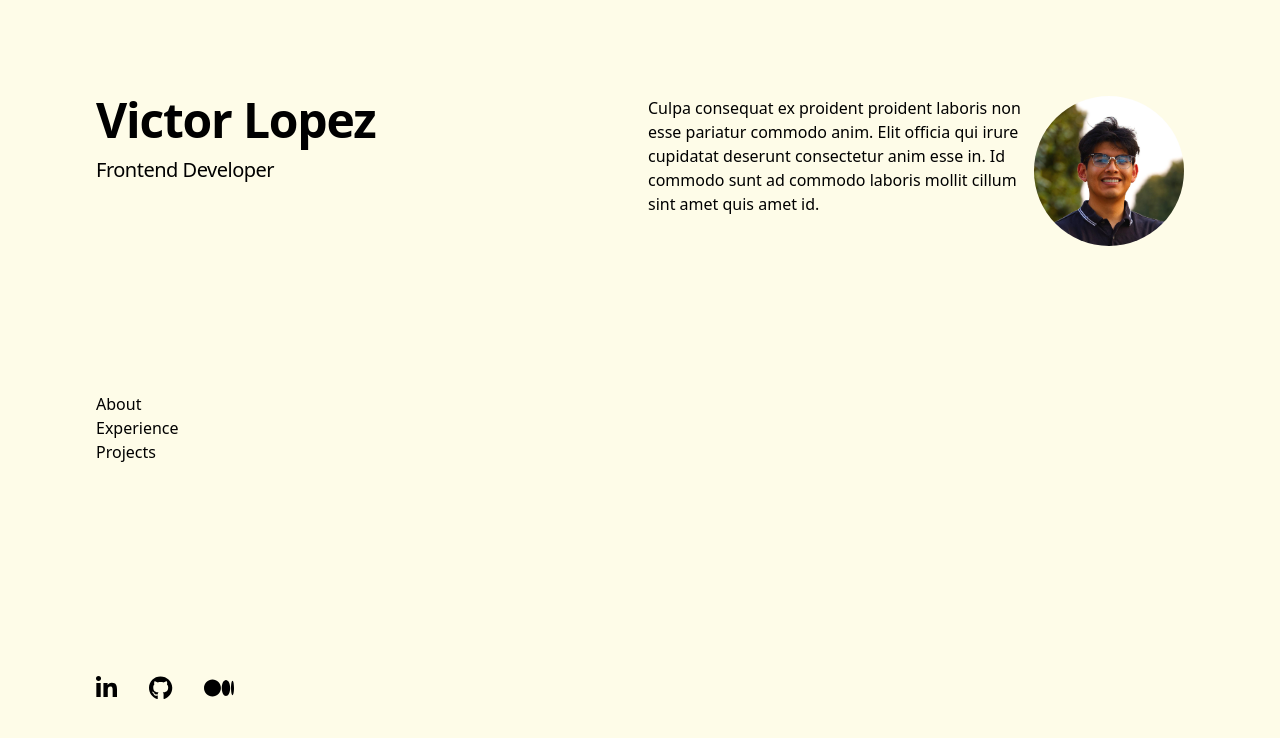
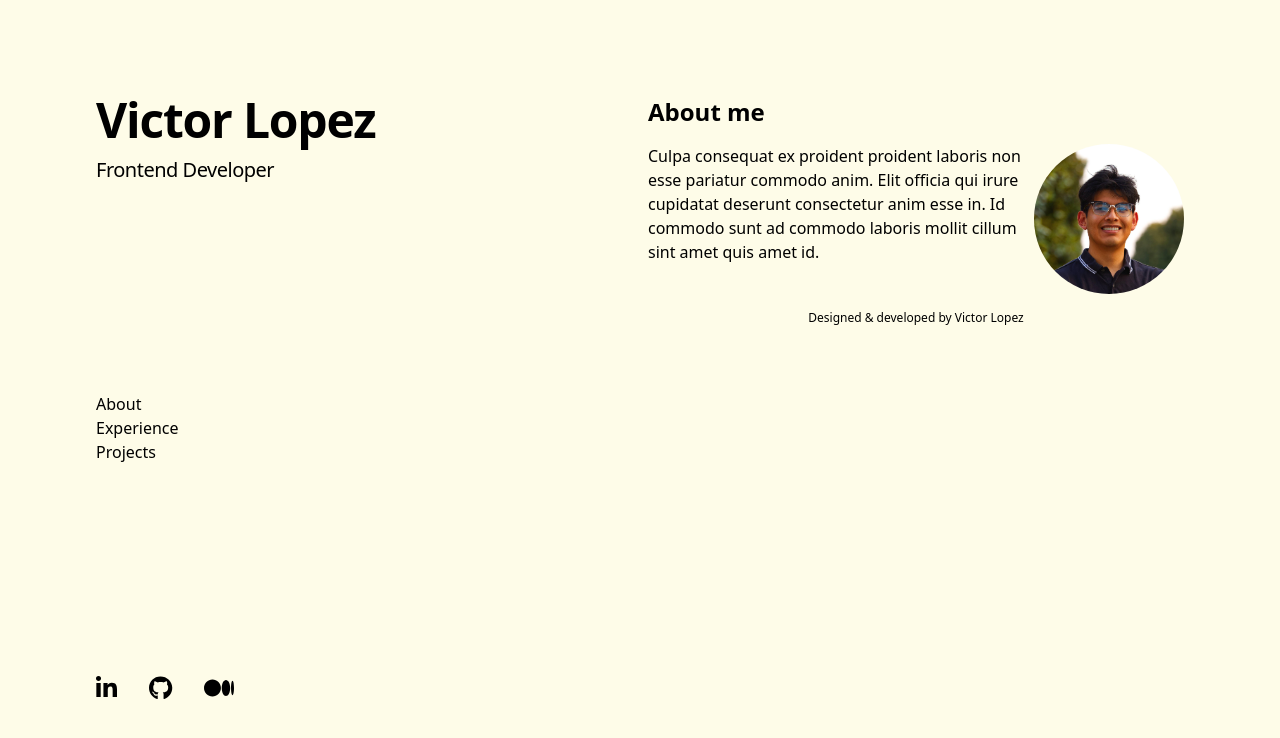
Before and after one commit to victora-lopez/portfolio, a React (Create React App) app: page / in a window 1280 px wide. Shown: the top 738 px of the page. Built offline with nearby package versions, Linux system fonts and the light colour scheme.

Commit message:
Create Footer
Will add footer saying I designed
and developed the portfolio. Also
deleted Technologies.js because
I don't really have a tech stack
to show yet plus the design looks
funny so will just add experience
and projects.

```diff
--- a/src/Components/About.js
+++ b/src/Components/About.js
@@ -3,9 +3,12 @@ import pfp from "../images/pfp.jpg";
 
 function About() {
     return(
-        <section className="flex ">
-            <p>Culpa consequat ex proident proident laboris non esse pariatur commodo anim. Elit officia qui irure cupidatat deserunt consectetur anim esse in. Id commodo sunt ad commodo laboris mollit cillum sint amet quis amet id.</p>
-            <img className="rounded-full hidden lg:inline" src={pfp} style={{height:150}} alt="Victor's Profile Picture"/>
+        <section className="">
+            <h1 className="flex font-bold text-lg sm:text-2xl">About me</h1>
+            <div className="flex my-4">
+                <p>Culpa consequat ex proident proident laboris non esse pariatur commodo anim. Elit officia qui irure cupidatat deserunt consectetur anim esse in. Id commodo sunt ad commodo laboris mollit cillum sint amet quis amet id.</p>
+                <img className="rounded-full hidden lg:inline" src={pfp} style={{height:150}} alt="Victor's Face"/>
+            </div>
         </section>
     )
 }
--- /dev/null
+++ b/src/Components/Footer.js
@@ -0,0 +1,11 @@
+import React from "react";
+
+function Footer() {
+    return(
+        <div className="flex justify-center text-xs">
+            Designed & developed by Victor Lopez
+        </div>
+    )
+}
+
+export default Footer
--- a/src/Components/Main.js
+++ b/src/Components/Main.js
@@ -1,11 +1,12 @@
 import React from "react";
 import About from "./About";
+import Footer from "./Footer";
 
 function Main(){
     return(
         <main className="pt-24 lg:w-1/2 lg:py-24">
             <About />
-
+            <Footer />
         </main>
     )
 }
--- a/src/Components/Sidebar.js
+++ b/src/Components/Sidebar.js
@@ -25,12 +25,12 @@ function Sidebar() {
                         </div>
 
                         <div className='flex gap-8 text-2xl'>
-                            <a target='_blank' href='https://www.linkedin.com/in/victora-lopez/'><FontAwesomeIcon icon={faLinkedinIn} /></a>
-                            <a target='_blank' href='https://github.com/victora-lopez/'><FontAwesomeIcon icon={faGithub} /></a>
-                            <a target='_blank' href='https://medium.com/@victorandreslopez314'><FontAwesomeIcon icon={faMedium} /></a>
+                            <a target='_blank' rel='noreferrer' href='https://www.linkedin.com/in/victora-lopez/'><FontAwesomeIcon icon={faLinkedinIn} /></a>
+                            <a target='_blank' rel='noreferrer' href='https://github.com/victora-lopez/'><FontAwesomeIcon icon={faGithub} /></a>
+                            <a target='_blank' rel='noreferrer' href='https://medium.com/@victorandreslopez314'><FontAwesomeIcon icon={faMedium} /></a>
                         </div>
                     </div>
-                    <img src={pfp} className='rounded-full w-32 justify-end lg:hidden sm:w-40'/>
+                    <img src={pfp} className='rounded-full w-32 justify-end lg:hidden sm:w-40' alt="Victor's Face"/>
                 </header>
     )
 }
--- a/src/Components/Technologies.js
+++ /dev/null
@@ -1,11 +0,0 @@
-import React from "react";
-
-function Technologies() {
-    return(
-        <div>
-
-        </div>
-    )
-}
-
-export default Technologies
```
